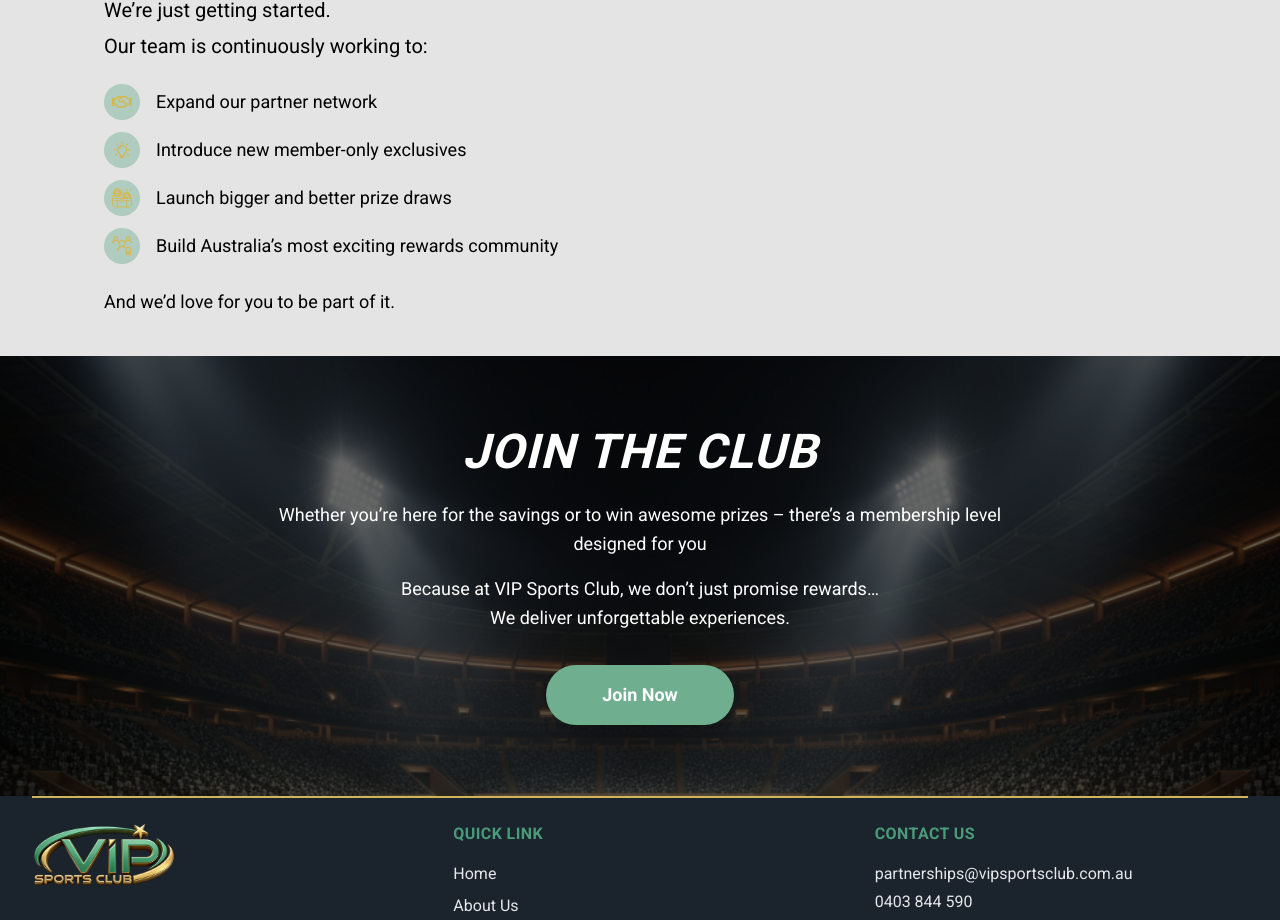
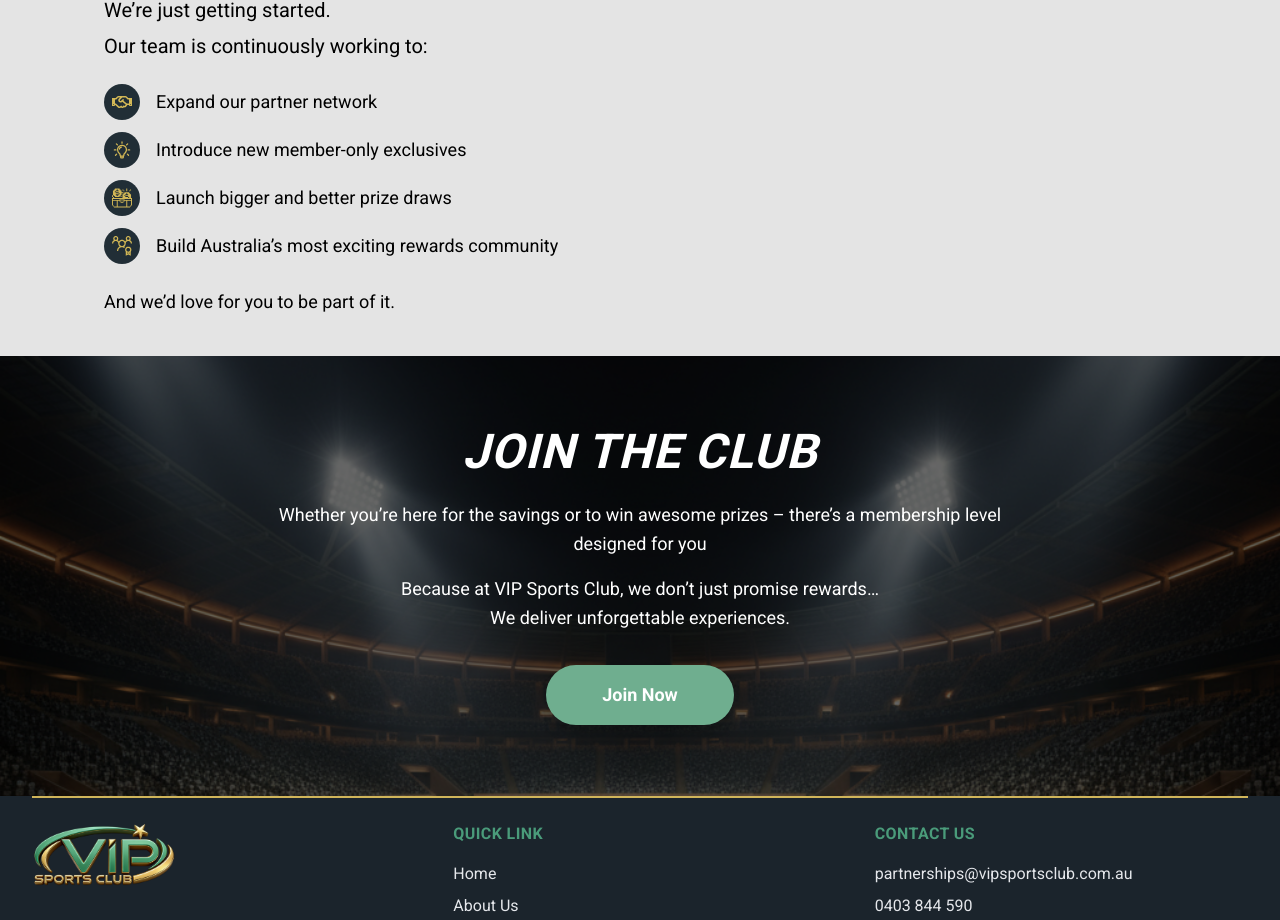
Before and after one commit to mediaclockdev/Vipsportsclub, a Next.js app: page /about-us in a window 1280 px wide. Shown: the part 2328-3248 px from the top of the page. Built offline with nearby package versions, Linux system fonts and the light colour scheme.

Commit message:
minor changes

```diff
--- a/src/components/About/JourneyAhead.tsx
+++ b/src/components/About/JourneyAhead.tsx
@@ -24,28 +24,28 @@
 
             <div className="space-y-3 text-lg">
               <div className="flex items-center gap-4">
-                <div className="bg-[#4A9B7A57] p-2 rounded-full">
+                <div className="bg-[#212E36] dark:bg-[#4A9B7A57] p-2 rounded-full">
                   <Image src={handshake} alt="" className="size-5" />
                 </div>
                 <p>Expand our partner network</p>
               </div>
 
               <div className="flex items-center gap-4">
-                <div className="bg-[#4A9B7A57] p-2 rounded-full">
+                <div className="bg-[#212E36] dark:bg-[#4A9B7A57]] p-2 rounded-full">
                   <Image src={blub} alt="" className="size-5" />
                 </div>
                 <p>Introduce new member-only exclusives</p>
               </div>
 
               <div className="flex items-center gap-4">
-                <div className="bg-[#4A9B7A57] p-2 rounded-full">
+                <div className="bg-[#212E36] dark:bg-[#4A9B7A57] p-2 rounded-full">
                   <Image src={box} alt="" className="size-5" />
                 </div>
                 <p>Launch bigger and better prize draws</p>
               </div>
 
               <div className="flex items-center gap-4">
-                <div className="bg-[#4A9B7A57] p-2 rounded-full">
+                <div className="bg-[#212E36] dark:bg-[#4A9B7A57] p-2 rounded-full">
                   <Image src={hands} alt="" className="size-5" />
                 </div>
                 <p>Build Australia’s most exciting rewards community</p>
--- a/src/components/ContactUs/Contact.tsx
+++ b/src/components/ContactUs/Contact.tsx
@@ -71,17 +71,24 @@
               <div className="flex justify-center mb-4">
                 <Phone className="w-10 lg:w-12 h-10 lg:h-12 text-yellow-500" />
               </div>
+              <a href="tel:+61403844590">
                 <h3 className="text-white text-base lg:text-xl font-semibold">
                   0403 844 590
                 </h3>
+              </a>
             </div>
             <div className="text-center">
               <div className="flex justify-center mb-4">
                 <Mail className="w-10 lg:w-12 h-10 lg:h-12 text-yellow-500" />
               </div>
+              <a
+                href="mailto:partnerships@vipsportsclub.com.au"
+                aria-label="Email VIP Sports Club partnerships team"
+              >
                 <h3 className="text-white text-base lg:text-xl font-semibold truncate">
                   partnerships@vipsportsclub.com.au
                 </h3>
+              </a>
             </div>
           </div>
         </div>
--- a/src/components/Footer.tsx
+++ b/src/components/Footer.tsx
@@ -74,12 +74,23 @@
                 CONTACT US
               </p>
 
-              <div className="space-y-1 text-gray-200">
-                <p>partnerships@vipsportsclub.com.au</p>
-                <p>0403 844 590</p>
+              <div className="space-y-2 text-gray-200">
+                <div>
+                  <a
+                    href="mailto:partnerships@vipsportsclub.com.au"
+                    aria-label="Email VIP Sports Club partnerships team"
+                  >
+                    <h3 className="">partnerships@vipsportsclub.com.au</h3>
+                  </a>
+                </div>
+                <div>
+                  <a href="tel:+61403844590">
+                    <h3 className="">0403 844 590</h3>
+                  </a>
+                </div>
               </div>
 
-              <div className="flex items-center gap-6 pt-4">
+              <div className="flex items-center gap-6 pt-2">
                 <Image
                   src={instagram}
                   alt="Instagram"
--- a/src/components/Home/Hero.tsx
+++ b/src/components/Home/Hero.tsx
@@ -30,7 +30,7 @@
         {/* Subtitle */}
         <p className="max-w-2xl text-sm md:text-lg text-white/80 ">
           Unlock exclusive member discounts, VIP experiences, and life-changing
-          prize draws — all in one Australian-owned club.
+          prize draw — all in one Australian-owned club.
         </p>
 
         {/* CTA */}
--- a/src/components/Membership/WhyBecomeMember.tsx
+++ b/src/components/Membership/WhyBecomeMember.tsx
@@ -24,7 +24,7 @@
     sub: "Every member is entered into our weekly draws for bucket-list sporting experiences — no forms, no fuss.",
   },
   {
-    title: "Exclusive Discounts From Leading Sports & Fitness",
+    title: "Exclusive Discounts From Leading Sports & Fitness Providers",
     sub: "Enjoy member-only pricing on apparel, equipment, coaching, nutrition, wellness and more, with premium partners curated to elevate your active lifestyle.",
   },
   {
```
Lines whose indentation alone changed are shown as unchanged.
